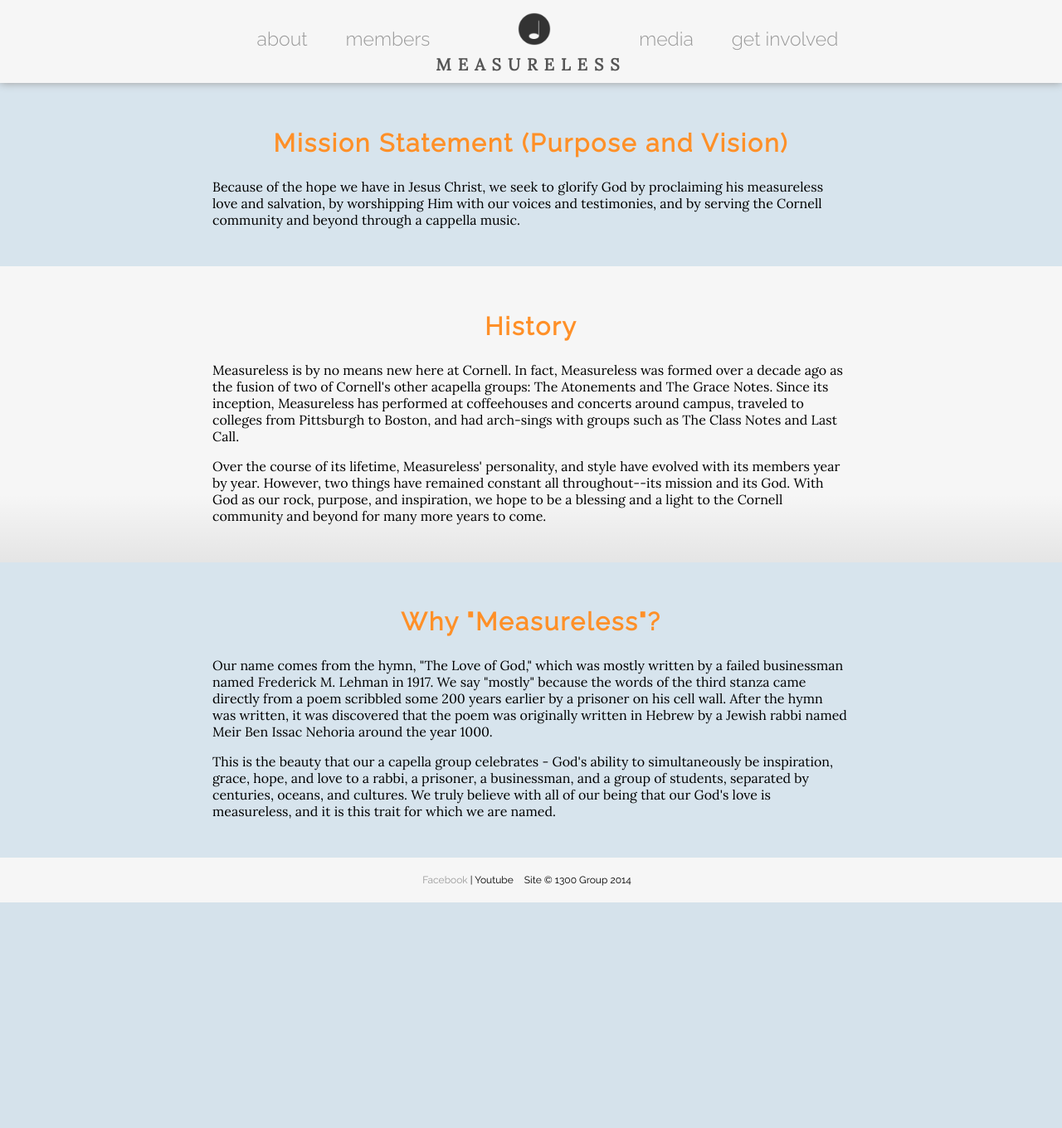
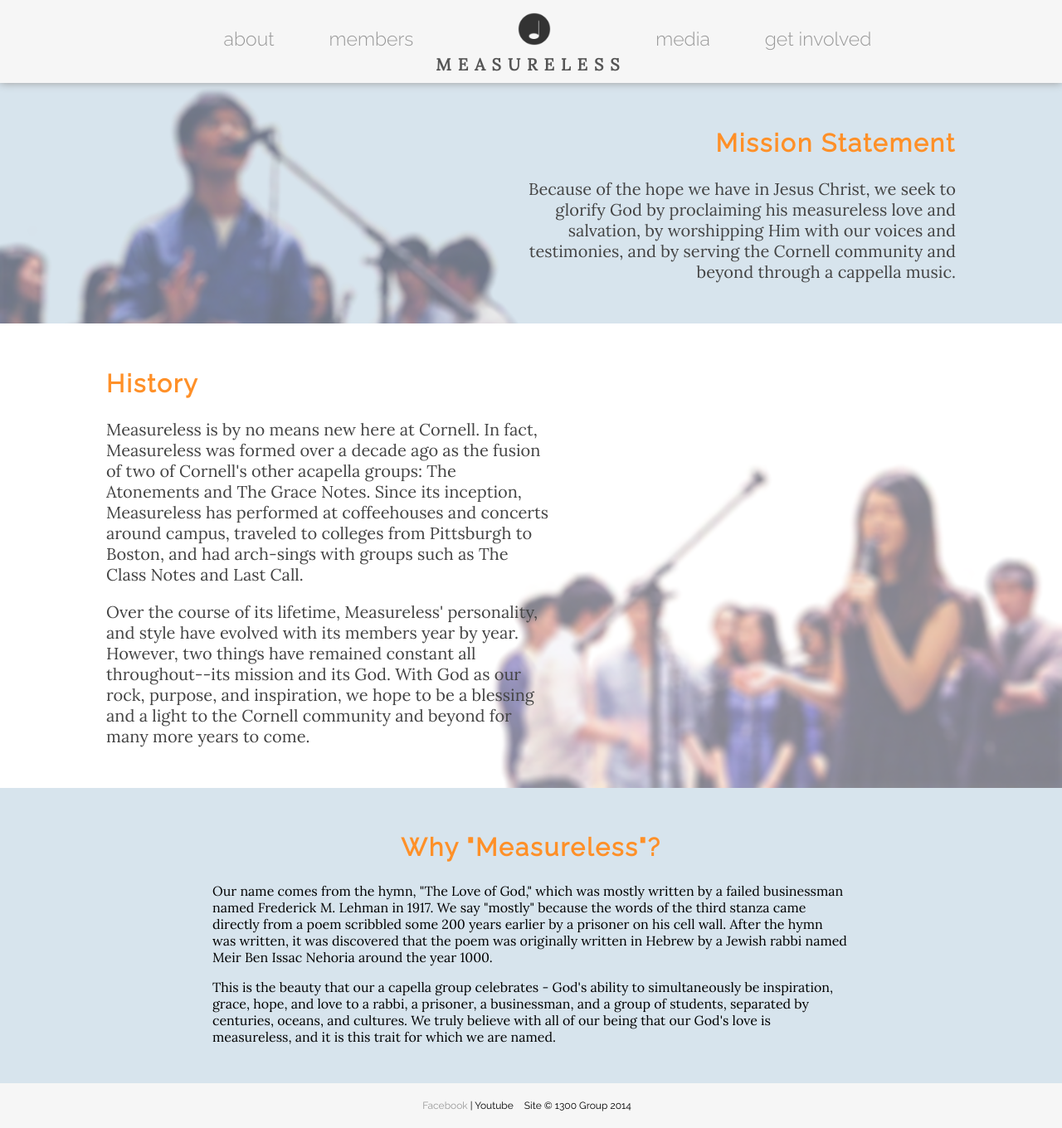
Before and after one commit to apokellypse/Measureless-Website, a PHP site: page /about.php in a window 1280 px wide. Shown: the whole page at 83% size. Before the commit the page ends 1088 px from the top, so only its background shows below. Run offline with PHP 8.4, Linux system fonts and the light colour scheme; some web fonts are replaced.

Commit message:
about page has image bg

```diff
--- a/about.php
+++ b/about.php
@@ -6,8 +6,8 @@
 	</head>
 	<body>
 		<?php include "nav2.php";?>
-		<div class="content" id="first">
-			<h2>Mission Statement (Purpose and Vision)</h2>
+		<div class="content" id="mission">
+			<h2>Mission Statement</h2>
 			<p>Because of the hope we have in Jesus Christ, we seek to glorify God by proclaiming his measureless love and salvation, by worshipping Him with our voices and testimonies, and by serving the Cornell community and beyond through a cappella music.</p>
        </div>
 
--- a/css/main2.css
+++ b/css/main2.css
@@ -34,7 +34,7 @@ nav ul {
 nav li {
     list-style-type: none;
     display: inline-block;
-    margin: 0 20px 0 20px
+    margin: 0 30px 0 30px
 
 }
 h1 {
@@ -119,7 +119,7 @@ body {
 .content {
     padding: 30px 20% 30px 20%;
     text-align: left;
-    min-height: 100px;
+    min-height: 200px;
     font-family: Lora;
     background-color: white;
 
@@ -166,6 +166,34 @@ img {width: 150px;
     border: 3px solid;
     border-color: #000000}
 
+#mission {
+    background: #D7E4ED url("../img/contentbg1.png") no-repeat bottom left;
+    padding-right: 10%;
+}
+#mission h2 {
+    text-align: right;
+}
+#mission p {
+    text-align: right;
+    padding-left: 40%;
+    font-size: 20px;
+    color: #444;
+}
+
+#history {
+    background: white url("../img/contentbg2.png") no-repeat bottom right;
+        padding-left: 10%;
+}
+#history h2 {
+    text-align: left;
+}
+#history p {
+    text-align: left;
+    padding-right: 40%;
+
+    font-size: 20px;
+    color: #444;
+}
 
 /*
  _____           _
```
Also changed, not shown: img/contentbg1.png (added), img/contentbg2.png (added).
